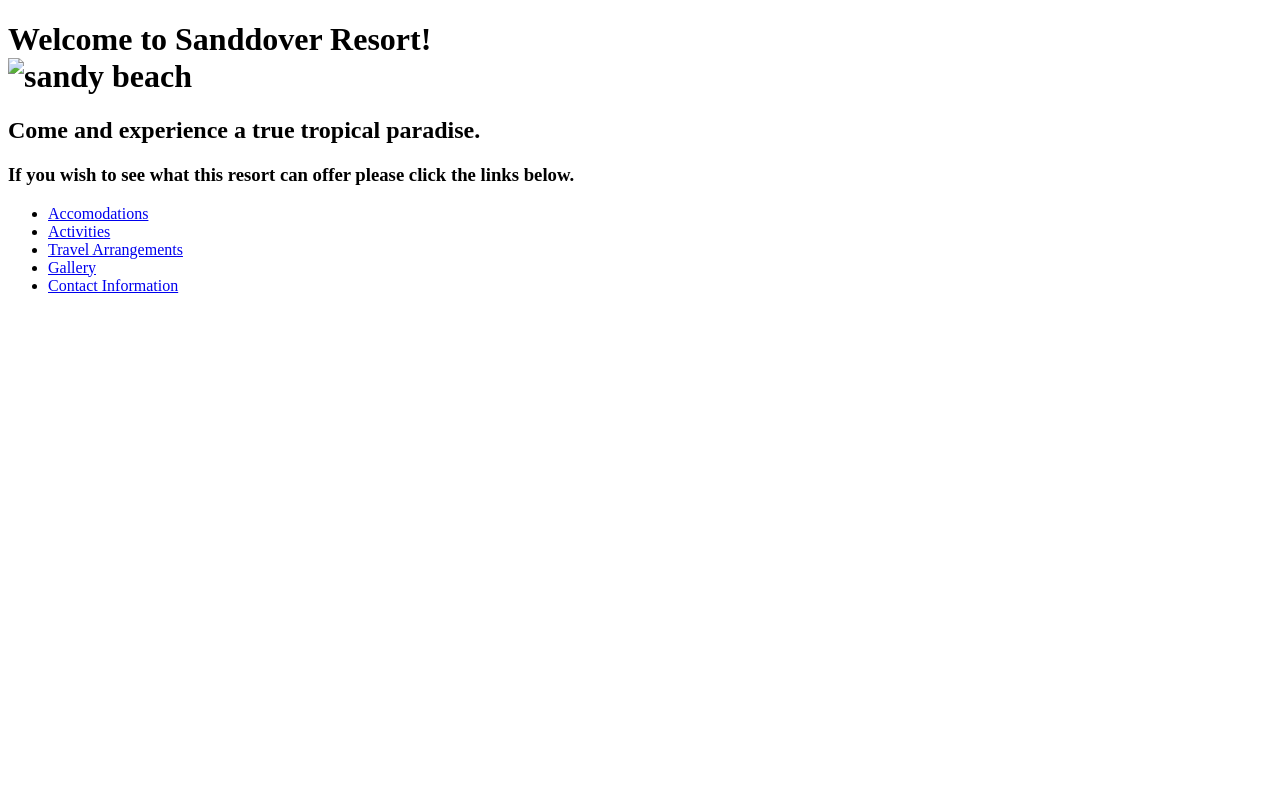
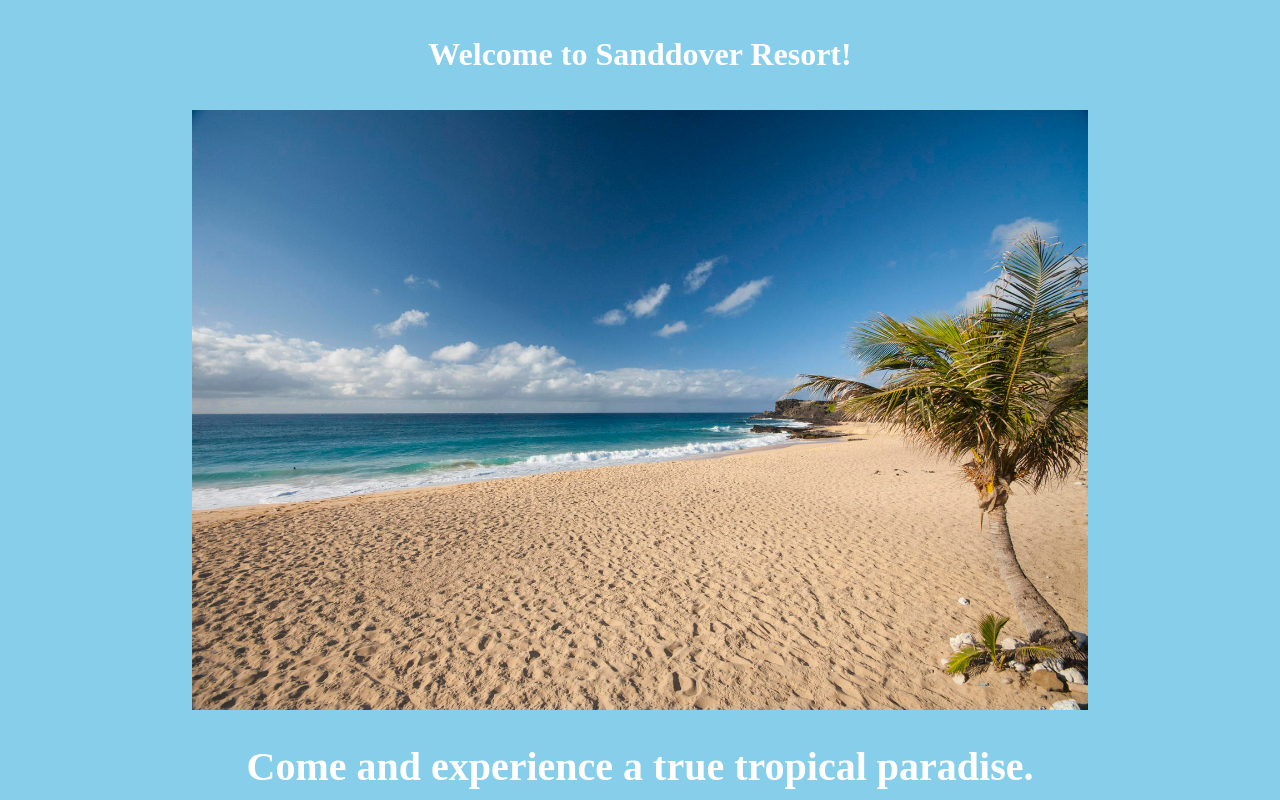
Before and after one commit to Howdidithgo/resort-web-page, a plain HTML site: page index.html in a window 1280 px wide. Shown: the top 800 px of the page. Drawn offline with Linux system fonts and the light colour scheme.

Commit message:
Add theme_light css style to homepage

```diff
--- a/css/styles.css
+++ b/css/styles.css
@@ -0,0 +1,39 @@
+h1 {
+  text-align: center;
+  font-weight: bold;
+  padding-top: 15px;
+  padding-bottom: 15px;
+}
+
+img {
+  width: auto;
+  height: 600px;
+}
+
+h2{
+  font-style: normal;
+  font-size: 40px;
+  text-align: center;
+}
+
+h3 {
+  font-style: italic;
+  font-weight: lighter;
+  text-align: center;
+}
+
+body {
+  background-color: skyblue;
+  color: white;
+}
+
+ul {
+  text-align: justify;
+}
+
+.center {
+  display: block;
+  margin-left: auto;
+  margin-right: auto;
+  width: auto;
+}
--- a/index.html
+++ b/index.html
@@ -2,14 +2,12 @@
 <html>
   <head>
     <meta charset="utf-8">
-    <link rel="stylesheet" href="/css/master.css" type="text/css">
+    <link rel="stylesheet" href="css/styles.css" type="text/css">
     <title>Private Island Resort</title>
   </head>
   <body>
-  <h1>Welcome to Sanddover Resort!
-    <br>
-    <img src="" alt="sandy beach">
-  </h1>
+  <h1>Welcome to Sanddover Resort!</h1>
+  <img src="img/sandybeach1.jpg" alt="sandy beach" class="center">
   <h2>Come and experience a true tropical paradise.</h2>
   <h3>
     <p>
```
Also changed, not shown: img/sandybeach1.jpg (added).
